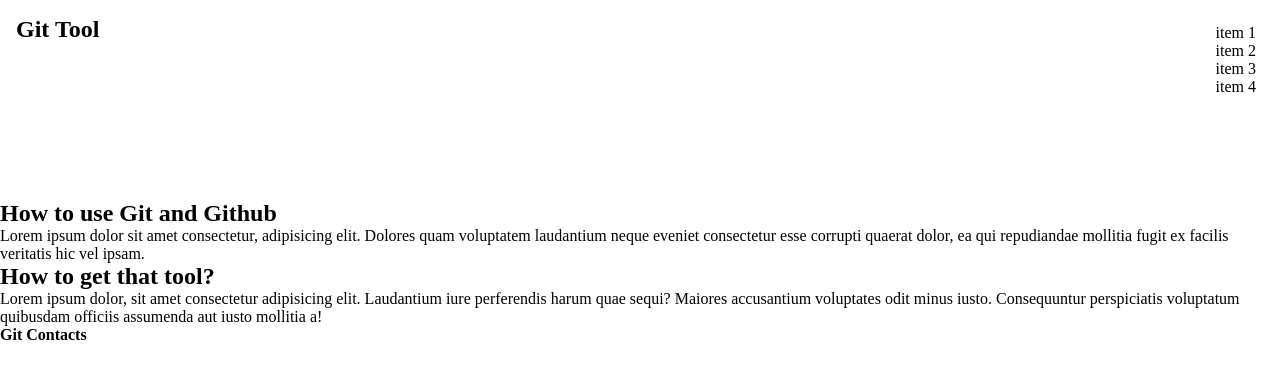
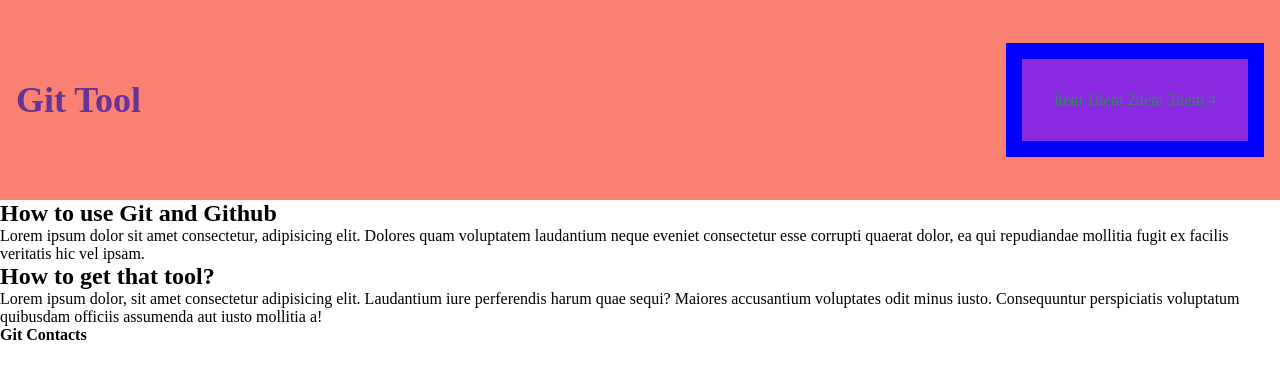
Before and after one commit to agussobrero/curso16690, a plain HTML site: page index.html in a window 1280 px wide. Drawn offline with Linux system fonts and the light colour scheme.

Commit message:
estructura + estilos

```diff
--- a/estilos/main.scss
+++ b/estilos/main.scss
@@ -5,21 +5,28 @@
 }
 
 .header{
+    background-color: salmon;
     height: 25vh;
     display: flex;
     justify-content: space-between;
+    align-items: center;
     padding: 1rem;
 
     &__h1{
-        font-size: 24px;
-        text-decoration: rebeccapurple;
+        font-size: 36px;
+        color: rebeccapurple;
     }
 
     &__nav{
+        padding: 1rem;
+        background-color: blue;
 
         &__ul{
+            background-color: blueviolet;
+            display: flex;
             list-style: none;
-            padding: 0.5rem;
+            padding: 2rem;
+            color: seagreen;
 
             &__a{
                 text-decoration: none;
--- a/index.html
+++ b/index.html
@@ -20,7 +20,7 @@
         </nav>
     </header>
     <main>
-        <section class="git-use">
+        <section class="git-useeeee">
             <h2 class="git-use__h2">How to use Git and Github</h2>
             <p class="git-use__p">Lorem ipsum dolor sit amet consectetur, adipisicing elit. Dolores quam voluptatem laudantium neque eveniet consectetur esse corrupti quaerat dolor, ea qui repudiandae mollitia fugit ex facilis veritatis hic vel ipsam.</p>
         </section>
```
Also changed, not shown: estilos/main.css, 1 other file.
